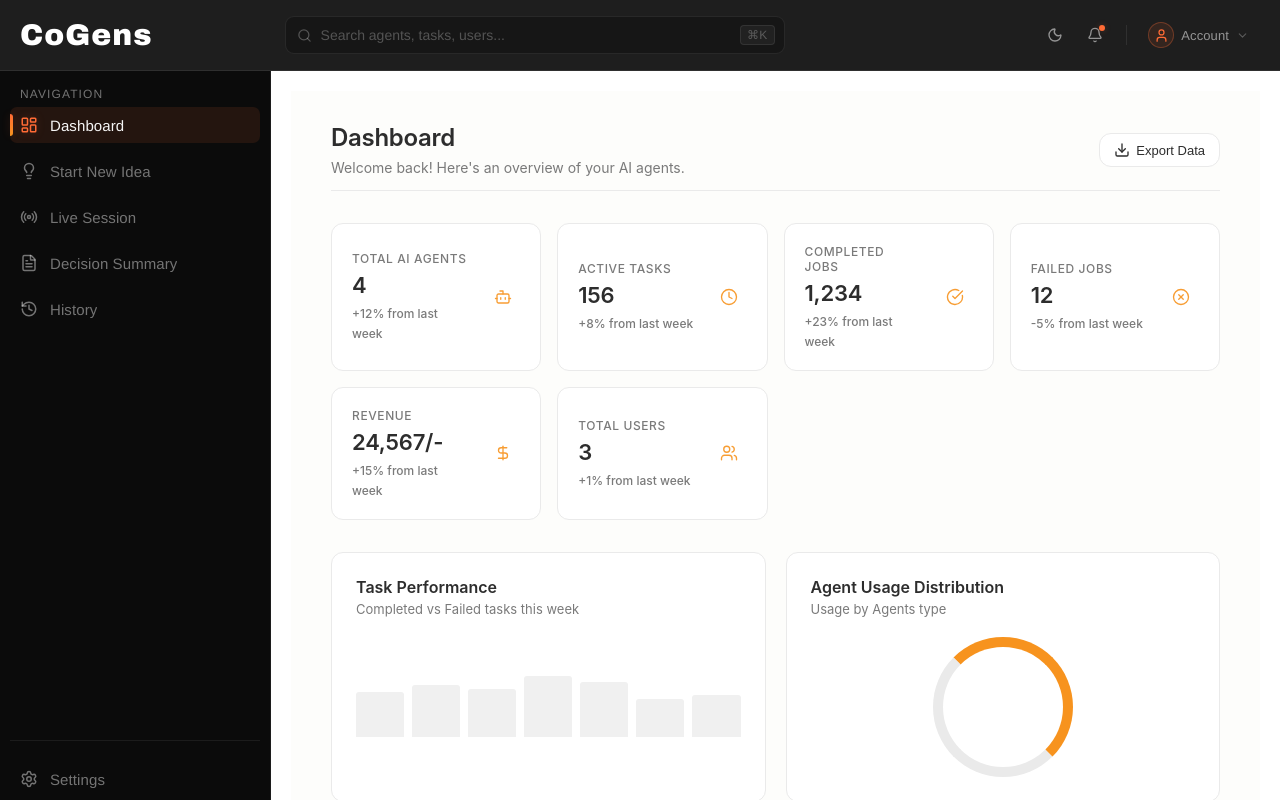
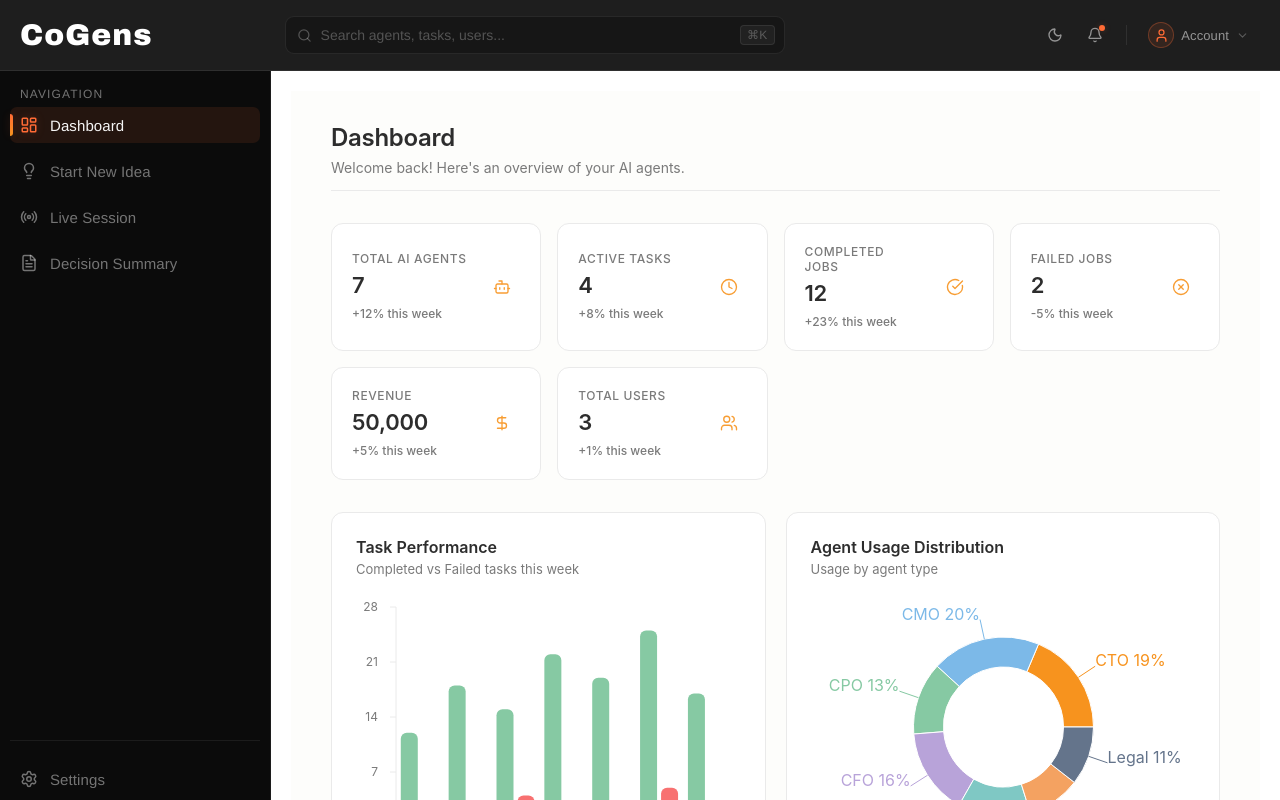
Before and after one commit to NagendraKandula/Multi-Ai-Agent, a React (Create React App) app in the folder frontend/: page / in a window 1280 px wide. Both pictures are taken after a click on the button "Sign in". Built offline with nearby package versions, Linux system fonts and the light colour scheme.

Commit message:
ready for hackathon mostly maybe hoping

```diff
--- a/frontend/package.json
+++ b/frontend/package.json
@@ -16,6 +16,7 @@
     "react-dom": "^19.2.5",
     "react-router-dom": "^7.14.1",
     "react-scripts": "5.0.1",
+    "recharts": "^3.8.1",
     "web-vitals": "^2.1.4"
   },
   "scripts": {
--- a/frontend/src/components/Dashboard.tsx
+++ b/frontend/src/components/Dashboard.tsx
@@ -1,4 +1,5 @@
 import { ReactNode } from "react";
+import { useEffect, useState } from "react";
 import styles from "../styles/Dashboard.module.css";
 import {
   Bot,
@@ -7,8 +8,22 @@ import {
   XCircle,
   DollarSign,
   Users,
-  Download
 } from "lucide-react";
+
+
+import {
+  PieChart,
+  Pie,
+  Cell,
+  Tooltip,
+  ResponsiveContainer,
+  BarChart,
+  Bar,
+  XAxis,
+  YAxis,
+} from "recharts";
+
+/* ---------- TYPES ---------- */
 
 type CardProps = {
   title: string;
@@ -16,7 +31,7 @@ type CardProps = {
   change: string;
   icon: ReactNode;
   color: string;
-  negative?: boolean; // ✅ optional
+  negative?: boolean;
 };
 
 type ChatProps = {
@@ -25,56 +40,178 @@ type ChatProps = {
   time: string;
 };
 
+/* ---------- DATA ---------- */
+
+
+// Raw values (NOT percentages)
+const agentDataRaw = [
+  { name: "CTO", value: 60 },
+  { name: "CMO", value: 63 },
+  { name: "CPO", value: 42 },
+  { name: "CFO", value: 50 },
+  { name: "COO", value: 42 },
+  { name: "CSO", value: 31 },
+  { name: "Legal", value: 34 },
+];
+
+// Normalize to percentage (important for pie chart)
+const total = agentDataRaw.reduce((sum, item) => sum + item.value, 0);
+
+const agentData = agentDataRaw.map((item) => ({
+  name: item.name,
+  value: (item.value / total) * 100,
+}));
+
+const COLORS = [
+  "#f7931e",
+  "#7cb9e8",
+  "#86c9a3",
+  "#b8a3d9",
+  "#7fc8c4",
+  "#f4a261",
+  "#64748b",
+];
+
+/* ---------- MAIN COMPONENT ---------- */
+
 const Dashboard = () => {
+
+
+const [taskData, setTaskData] = useState([
+  { day: "Mon", completed: 12, failed: 2 },
+  { day: "Tue", completed: 18, failed: 3 },
+  { day: "Wed", completed: 15, failed: 4 },
+  { day: "Thu", completed: 22, failed: 2 },
+  { day: "Fri", completed: 19, failed: 3 },
+  { day: "Sat", completed: 25, failed: 5 },
+  { day: "Sun", completed: 17, failed: 2 },
+]);
+
+// Simulate real-time updates
+useEffect(() => {
+  const interval = setInterval(() => {
+    setTaskData((prev) =>
+      prev.map((item) => ({
+        ...item,
+        completed: Math.max(10, item.completed + Math.floor(Math.random() * 5 - 2)),
+        failed: Math.max(1, item.failed + Math.floor(Math.random() * 3 - 1)),
+      }))
+    );
+  }, 3000);
+
+  return () => clearInterval(interval);
+}, []);
+
   return (
     <div className={styles.dashboard}>
-
       {/* HEADER */}
       <div className={styles.top}>
         <div>
           <h1>Dashboard</h1>
           <p>Welcome back! Here's an overview of your AI agents.</p>
         </div>
-
-        <button className={styles.exportBtn}>
-          <Download size={16} />
-          Export Data
-        </button>
       </div>
 
       {/* STATS */}
       <div className={styles.cards}>
-        <Card title="Total AI Agents" value="4" change="+12% from last week" icon={<Bot />} color="blue" />
-        <Card title="Active Tasks" value="156" change="+8% from last week" icon={<Clock />} color="yellow" />
-        <Card title="Completed Jobs" value="1,234" change="+23% from last week" icon={<CheckCircle />} color="green" />
-        <Card title="Failed Jobs" value="12" change="-5% from last week" icon={<XCircle />} color="red" negative />
-        <Card title="Revenue" value="24,567/-" change="+15% from last week" icon={<DollarSign />} color="green" />
-        <Card title="Total Users" value="3" change="+1% from last week" icon={<Users />} color="purple" />
+        <Card title="Total AI Agents" value="7" change="+12% this week" icon={<Bot />} color="blue" />
+        <Card title="Active Tasks" value="4" change="+8% this week" icon={<Clock />} color="yellow" />
+        <Card title="Completed Jobs" value="12" change="+23% this week" icon={<CheckCircle />} color="green" />
+        <Card title="Failed Jobs" value="2" change="-5% this week" icon={<XCircle />} color="red" negative />
+        <Card title="Revenue" value="50,000" change="+5% this week" icon={<DollarSign />} color="green" />
+        <Card title="Total Users" value="3" change="+1% this week" icon={<Users />} color="purple" />
       </div>
 
       {/* CHARTS */}
       <div className={styles.charts}>
 
+        {/* BAR CHART */}
+        {/* BAR CHART */}
 <div className={styles.chartBox}>
   <h3>Task Performance</h3>
   <p>Completed vs Failed tasks this week</p>
 
-          {/* simple bar mock */}
-          <div className={styles.barChart}>
-            {[45, 52, 48, 61, 55, 38, 42].map((h, i) => (
-              <div key={i} style={{ height: `${h}%` }} />
-            ))}
+  <div style={{ width: "100%", height: 260 }}>
+    <ResponsiveContainer>
+      <BarChart data={taskData} margin={{ top: 10, right: 10, left: -20, bottom: 0 }}>
+        {/* Custom Tooltip */}
+        <Tooltip
+          contentStyle={{
+            background: "#ffffff",
+            border: "1px solid #eaeaea",
+            borderRadius: "10px",
+            boxShadow: "0 4px 16px rgba(0, 0, 0, 0.05)",
+            fontSize: "13px",
+            color: "#2d2d2d",
+          }}
+          cursor={{ fill: "rgba(247, 147, 30, 0.06)" }}
+        />
+
+        {/* Axes - subtle styling */}
+        <XAxis
+          dataKey="day"
+          axisLine={{ stroke: "#eaeaea" }}
+          tickLine={{ stroke: "#eaeaea" }}
+          tick={{ fontSize: 12, color: "#7a7a7a", fill: "#7a7a7a" }}
+          dy={10}
+        />
+        <YAxis
+          axisLine={{ stroke: "#eaeaea" }}
+          tickLine={{ stroke: "#eaeaea" }}
+          tick={{ fontSize: 12, color: "#7a7a7a", fill: "#7a7a7a" }}
+          dx={-10}
+        />
+
+        {/* Bars - Theme Colors */}
+        <Bar
+          dataKey="completed"
+          fill="#86c9a3"  /* Soft green - calm success */
+          radius={[6, 6, 0, 0]}
+          name="Completed"
+        />
+        <Bar
+          dataKey="failed"
+          fill="#f87171"  /* Soft red - clear but not alarming */
+          radius={[6, 6, 0, 0]}
+          name="Failed"
+        />
+      </BarChart>
+    </ResponsiveContainer>
   </div>
 </div>
 
+        {/* PIE / DONUT CHART */}
         <div className={styles.chartBox}>
           <h3>Agent Usage Distribution</h3>
-          <p>Usage by Agents type</p>
+          <p>Usage by agent type</p>
 
-          {/* simple pie mock */}
-          <div className={styles.pie}></div>
+          <div style={{ width: "100%", height: 260 }}>
+            <ResponsiveContainer>
+              <PieChart>
+                <Pie
+                  data={agentData}
+                  cx="50%"
+                  cy="50%"
+                  innerRadius={60}   // makes it donut
+                  outerRadius={90}
+                  dataKey="value"
+                  label={(props: any) => {
+  const percent = props.percent ?? 0;
+  return `${props.name} ${(percent * 100).toFixed(0)}%`;
+}}
+                >
+                  {agentData.map((_, index) => (
+                    <Cell
+                      key={`cell-${index}`}
+                      fill={COLORS[index % COLORS.length]}
+                    />
+                  ))}
+                </Pie>
+                <Tooltip />
+              </PieChart>
+            </ResponsiveContainer>
           </div>
-
+        </div>
       </div>
 
       {/* RECENT CHATS */}
@@ -98,7 +235,7 @@ const Card: React.FC<CardProps> = ({
   change,
   icon,
   color,
-  negative = false, // ✅ default value
+  negative = false,
 }) => {
   return (
     <div className={styles.card}>
--- a/frontend/src/components/Landing.tsx
+++ b/frontend/src/components/Landing.tsx
@@ -77,11 +77,12 @@ const Header: React.FC<HeaderProps> = ({ onLogin }) => {
                 <a href="#" className={styles.dropdownItem}>Decision Summary</a>
                 <a href="#" className={styles.dropdownItem}>MVP Planner</a>
                 <a href="#" className={styles.dropdownItem}>GTM Strategy Generator</a>
+                <a href="#" className={styles.dropdownItem}>Market Research</a>
               </div>
             )}
           </div>
 
-          <a href="https://github.com/your-repo" target="_blank" rel="noreferrer" className={styles.navLink}>
+          <a href="https://github.com/NagendraKandula/Multi-Ai-Agent/tree/nani" target="_blank" rel="noreferrer" className={styles.navLink}>
             GitHub
           </a>
         </nav>
--- a/frontend/src/components/Sidebar.tsx
+++ b/frontend/src/components/Sidebar.tsx
@@ -19,7 +19,6 @@ const mainItems = [
   { id: "onboarding", label: "Start New Idea",   icon: Lightbulb       },
   { id: "live",       label: "Live Session",      icon: Radio           },
   { id: "summary",    label: "Decision Summary",  icon: FileText        },
-  { id: "history",    label: "History",           icon: History         },
 ];
 
 // Pinned to bottom
--- a/frontend/src/components/Step4.tsx
+++ b/frontend/src/components/Step4.tsx
@@ -129,7 +129,7 @@ const Step4 = ({ formData, set, back, goLive }: Props) => {
                       onChange={(e) => set({ [field]: parseInt(e.target.value) })}
                       className={styles.slider}
                       style={{
-                        background: `linear-gradient(to right, #2563eb 0%, #2563eb ${formData[field] || 50}%, #e5e7eb ${formData[field] || 50}%, #e5e7eb 100%)`,
+                        background: `linear-gradient(to right, #212630 0%, #0e1c3a ${formData[field] || 50}%, #e5e7eb ${formData[field] || 50}%, #e5e7eb 100%)`,
                       }}
                     />
                   </div>
@@ -215,7 +215,7 @@ const Step4 = ({ formData, set, back, goLive }: Props) => {
                     <div
                       className={styles.agentIcon}
                       style={{
-                        background: selected ? "#2563eb" : "#e5e7eb",
+                        background: selected ? "#1c1f24" : "#e5e7eb",
                         color: selected ? "#fff" : "#6b7280",
                       }}
                     >
```
Also changed, not shown: frontend/src/components/LiveSession.tsx (+21 -6 lines), 2 other files (tests, documents, lock files or other folders). Lines whose indentation alone changed are shown as unchanged.
